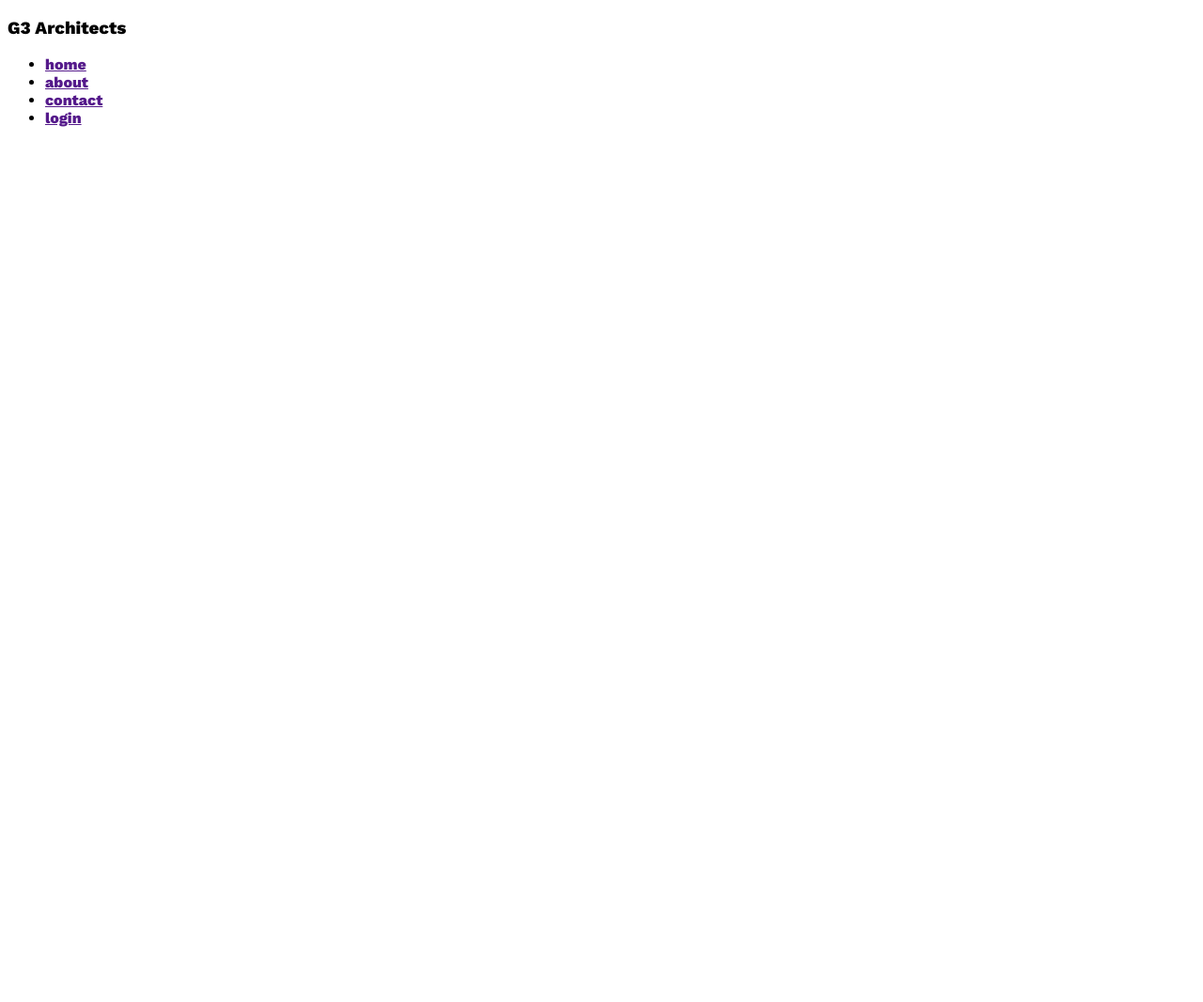
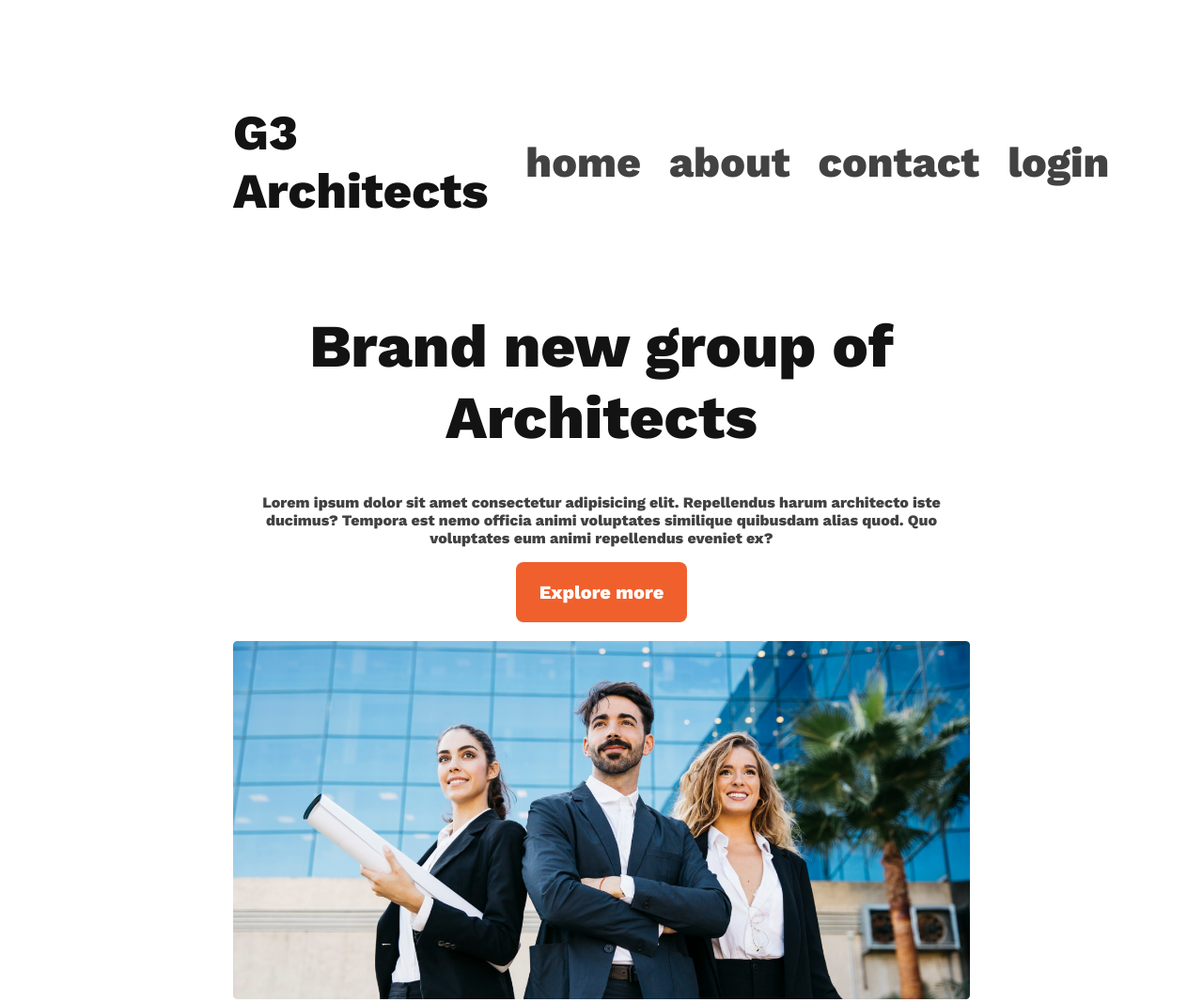
Before and after one commit to mdsadiksadat/g3-arkitect, a plain HTML site: page index.html in a window 1280 px wide. Shown: the whole page at 94% size. Before the commit the page ends 800 px from the top, so only its background shows below. Drawn offline with nearby package versions, Linux system fonts and the light colour scheme.

Commit message:
finished the header sectionwith responsive for mobile and medium devices

```diff
--- a/index.html
+++ b/index.html
@@ -8,7 +8,7 @@
 </head>
 <body>
     <header>
-        <nav>
+        <nav class="nav-title">
             <h3>G3 Architects</h3>
             <ul>
                 <li><a href="">home</a></li>
@@ -17,6 +17,14 @@
                 <li><a href="">login</a></li>
             </ul>
         </nav>
+        <div class="banner">
+            <div class="banner-contant">
+                <h1 class="banner-tittle">Brand new group of Architects</h1>
+            <p class="banner-description">Lorem ipsum dolor sit amet consectetur adipisicing elit. Repellendus harum architecto iste ducimus? Tempora est nemo officia animi voluptates similique quibusdam alias quod. Quo voluptates eum animi repellendus eveniet ex?</p>
+            <button class="button-primary">Explore more</button>
+            </div>
+            <img src="images/banner.png" alt="">
+        </div>
     </header>
     <main>
 
--- a/styles/arkitect.css
+++ b/styles/arkitect.css
@@ -4,3 +4,75 @@
     font-family: 'Open Sans', sans-serif;
 font-family: 'Work Sans', sans-serif;
 }
+header{
+    background-color: rgba(red, green, blue, alpha);
+    padding: 50px 240px;
+
+}
+nav{
+    display: flex;
+    justify-content: space-between;
+    align-items: center;
+}
+.nav-title{
+    font-size: 2.8rem;
+    font-weight: 700;
+    color:#131313 ;
+}
+nav >ul{
+    display: flex;
+}
+nav li{
+    list-style: none;
+    margin-right: 30px;
+    font-weight: 500;
+    font-size: 1em;
+}
+nav li a{
+    text-decoration: none;
+    color:#424242;
+}
+.banner-contant{
+    max-width: 800px;
+    text-align: center;
+    margin: 0 auto;
+}
+.banner-tittle{
+    font-size: 4rem;
+    font-weight: 700;
+    color:#131313 ;
+}
+.banner-description{
+    color:#424242 ;
+
+}
+.button-primary{
+    border-radius: 8px;
+    border: none;
+    background:rgba(240, 94, 42, 0.985);
+    color: white;
+    font-size: 1.25rem;
+    font-weight: 600px;
+    padding:20px 25px ;
+    cursor: pointer;
+}
+.banner img{
+    margin-top: 20px;
+    width: 100%;
+}
+@media screen and(max-width:576px) {
+    header{
+        padding: 20px;
+    }
+    nav{
+        flex-direction: column;
+    }
+}
+@media screen and (min-width:576) and (max-width:960px) {
+    header{
+        padding: 50px;
+    }
+    nav{
+        flex-direction: column;
+    }
+}
```
